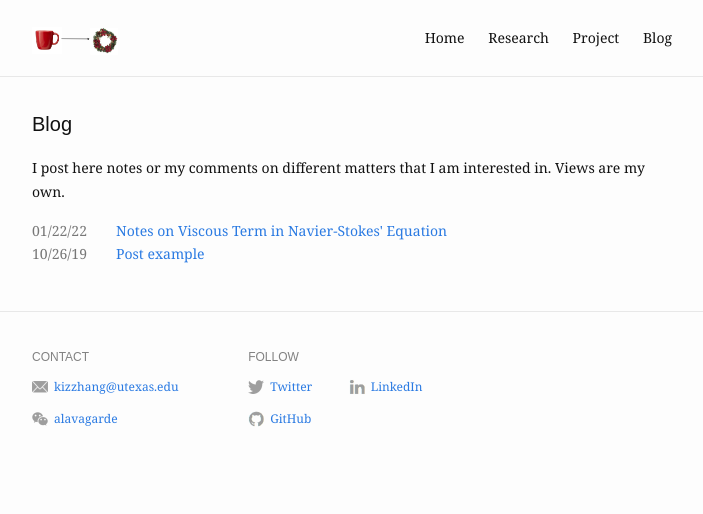
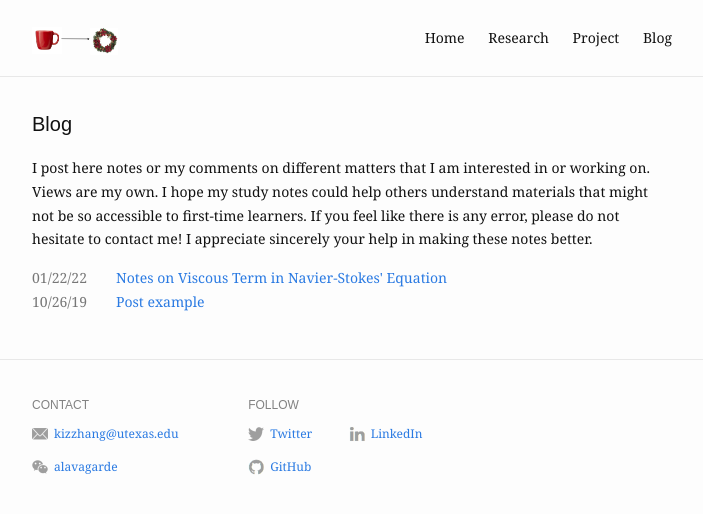
Before and after one commit to kizzhang/kizzhang.github.io, a Jekyll site: the page built from blog.md, in a window 1280 px wide. Shown: the top 514 px of the page, without its empty margins (288-991 px from the left). Built offline with Jekyll 4.4.1, drawn with Linux system fonts in a browser that asks for light colours.

Commit message:
Update blog.md

```diff
--- a/blog.md
+++ b/blog.md
@@ -4,5 +4,5 @@ title: Blog
 slug: /blog
 ---
 
-I post here notes or my comments on different matters that I am interested in. Views are my own.
+I post here notes or my comments on different matters that I am interested in or working on. Views are my own. I hope my study notes could help others understand materials that might not be so accessible to first-time learners. If you feel like there is any error, please do not hesitate to contact me! I appreciate sincerely your help in making these notes better.
 <br />
```
